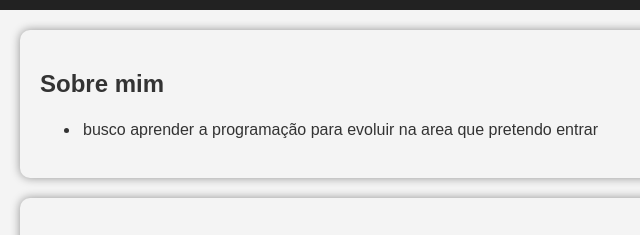
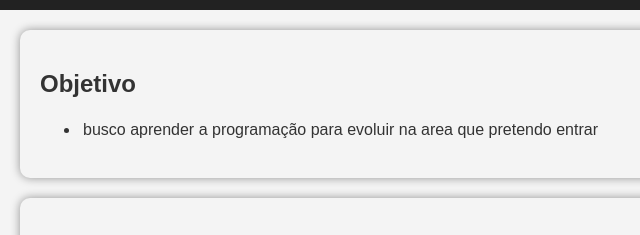
Before and after one commit to matheusolavo/curriculo, a plain HTML site: page index.html in a window 1280 px wide. Shown: the part 522-757 px from the top of the page, 0-640 px from the left. Drawn offline with Linux system fonts and the light colour scheme.

Commit message:
atualização curriculo

```diff
--- a/index.html
+++ b/index.html
@@ -20,8 +20,8 @@
        </div>
     </header>
 
-    <section id="Sobre mim">
-       <h2>Sobre mim</h2>
+    <section id="Objetivo">
+       <h2>Objetivo</h2>
        <ul>
        <li> busco aprender a programação para evoluir na area que pretendo entrar </li>
        <ul>
```
